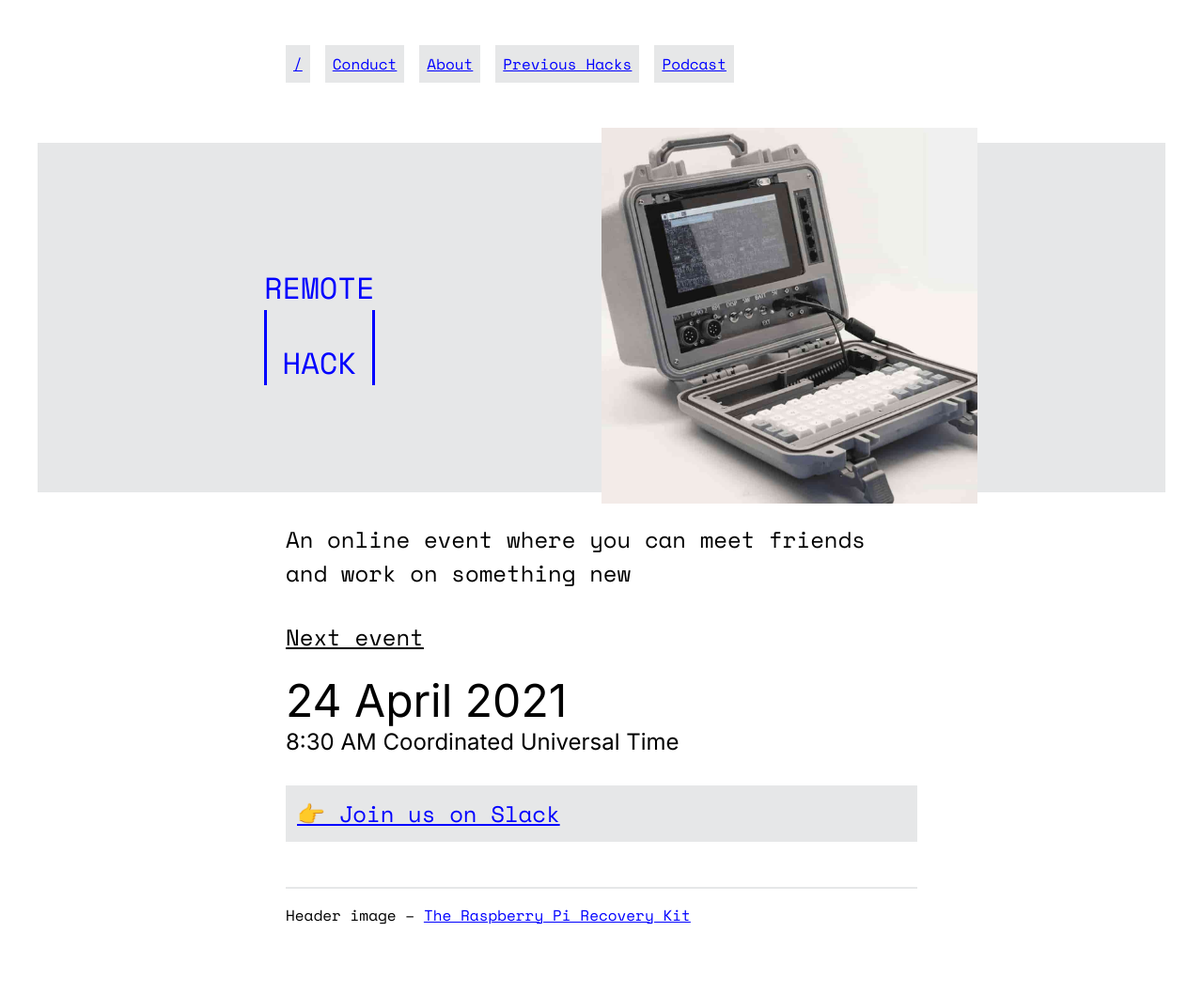
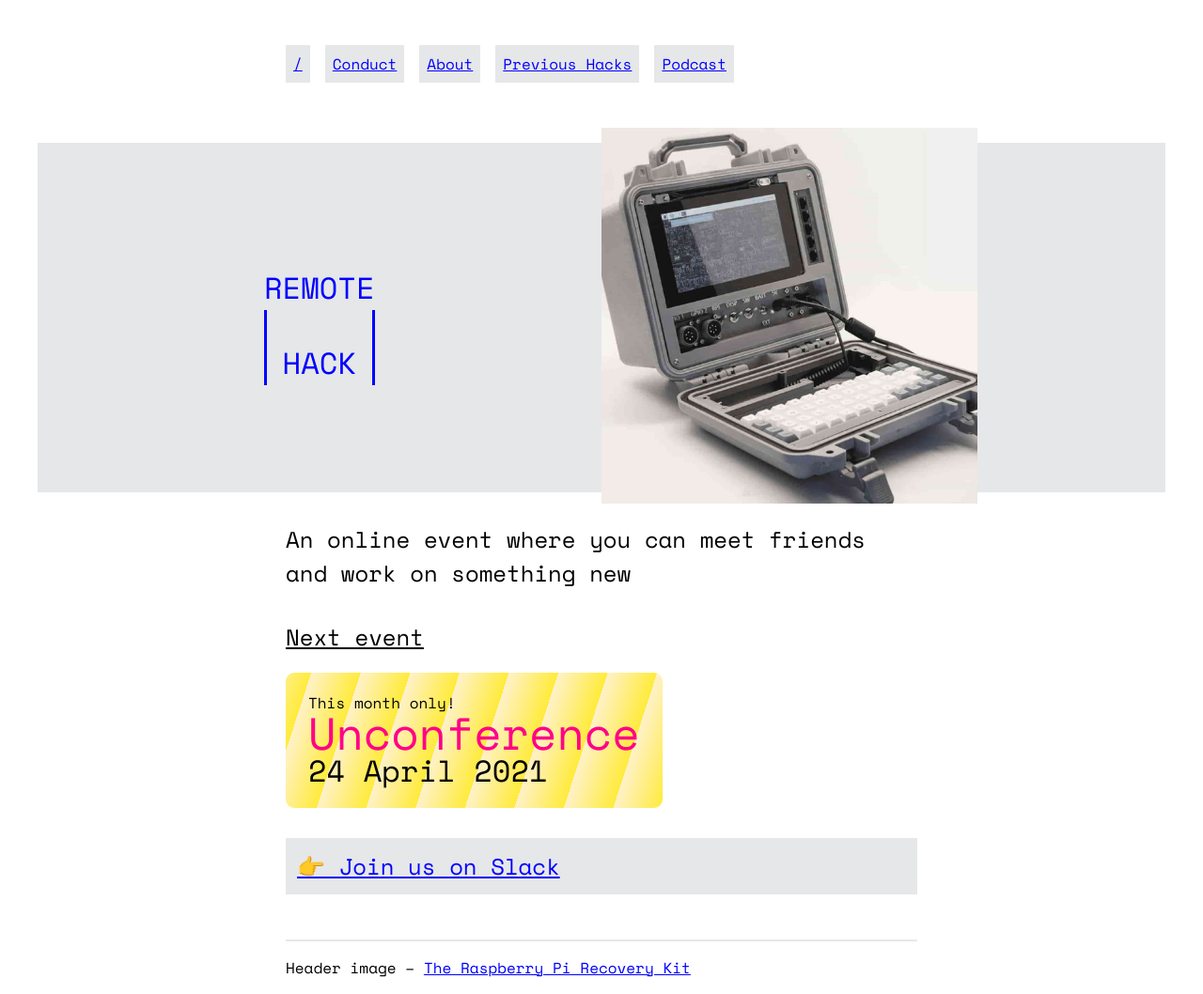
Before and after one commit to remotehack/remotehack.github.io, a Jekyll site: the page built from index.html, in a window 1280 px wide. Shown: the whole page at 94% size. Built offline with Jekyll 4.4.1, drawn with Linux system fonts in a browser that asks for light colours; before the commit the page ends 1002 px from its top, so only the background shows below that.

Commit message:
(revert me) Add CTA for unconf

```diff
--- a/index.html
+++ b/index.html
@@ -16,6 +16,19 @@ show_header: true
 
     <h2>Next event</h2>
     {% if next_hack %}
+
+    <p>
+      <a class="unconf-cta" href="unconf">
+        <span>This month only!</span>
+        Unconference
+        <time class="⏰" datetime="{{start_time}}">
+          {{ start_time | date_to_long_string }}
+        </time>
+      </a>
+    </p>
+
+    <!--
+
     <p>
       <time class="⏰" datetime="{{start_time}}">
         {{ start_time | date_to_long_string }}
@@ -44,6 +57,7 @@ show_header: true
     <p class="☹️">
       There's nothing lined up! ☹️</p>
     {% endif %}
+    -->
   </div>
 
 </section>
```
Lines whose indentation alone changed are shown as unchanged.
